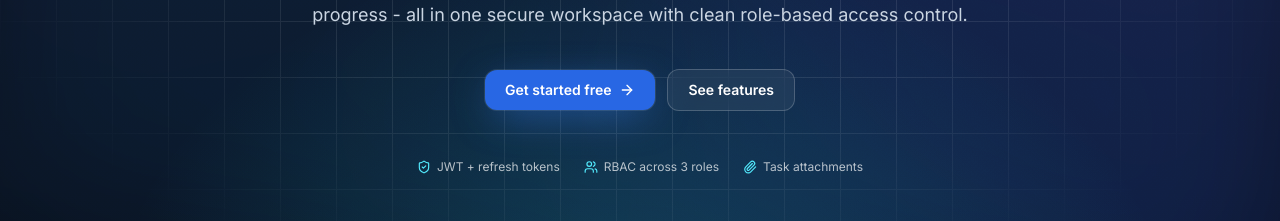
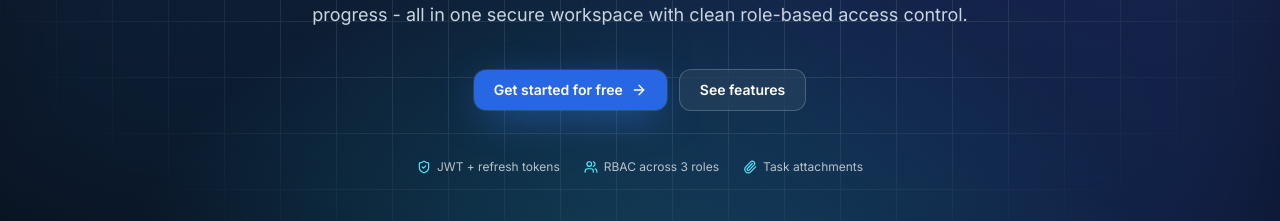
Before and after one commit to ishikaaaa123/Basecamp, a React (Vite) app in the folder FRONTEND/: page / in a window 1280 px wide. Shown: the part 427-648 px from the top of the page. Built offline with nearby package versions, Linux system fonts and the light colour scheme; no server answers.

Commit message:
content update again

```diff
--- a/FRONTEND/src/components/landing/sections.tsx
+++ b/FRONTEND/src/components/landing/sections.tsx
@@ -285,7 +285,7 @@ export function Hero() {
               href="/register"
               className="group inline-flex items-center gap-2 rounded-lg bg-[color:var(--brand)] px-5 py-2.5 text-sm font-semibold text-white shadow-[0_10px_40px_-10px_rgba(59,130,246,0.7)] ring-1 ring-white/10 transition-all hover:bg-blue-500 hover:shadow-[0_14px_50px_-8px_rgba(59,130,246,0.85)] hover:-translate-y-0.5"
             >
-              Get started free
+              Get started for free
               <ArrowRight className="h-4 w-4 transition-transform group-hover:translate-x-0.5" />
             </a>
             <a
```
